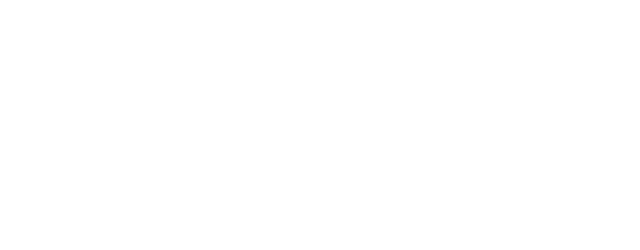
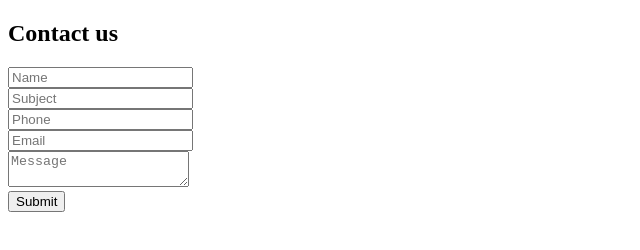
Before and after one commit to rijumia/Contact-us, a plain HTML site: page index.html in a window 1280 px wide. Shown: the whole page, without its empty margins (0-640 px from the left). Drawn offline with Linux system fonts and the light colour scheme.

Commit message:
upadte html

```diff
--- a/index.html
+++ b/index.html
@@ -1,5 +1,6 @@
 <!DOCTYPE html>
 <html lang="en">
+
 <head>
     <meta charset="UTF-8">
     <meta name="viewport" content="width=device-width, initial-scale=1.0">
@@ -7,9 +8,36 @@
 
     <link rel="stylesheet" href="style.css">
 </head>
+
 <body>
 
+    <div class="wrapper">
+        <h2>Contact us</h2>
+        <div id="error_message">
 
+        </div>
+        <form action="" id="myform" onsubmit="return validate();">
+            <div class="input_field">
+                <input type="text" placeholder="Name" id="name">
+            </div>
+            <div class="input_field">
+                <input type="text" placeholder="Subject" id="subject">
+            </div>
+            <div class="input_field">
+                <input type="text" placeholder="Phone" id="phone">
+            </div>
+            <div class="input_field">
+                <input type="text" placeholder="Email" id="email">
+            </div>
+            <div class="input_field">
+                <textarea placeholder="Message" id="message"></textarea>
+            </div>
+            <div class="btn">
+                <input type="submit">
+            </div>
+        </form>
+    </div>
 
 </body>
+
 </html>
```
